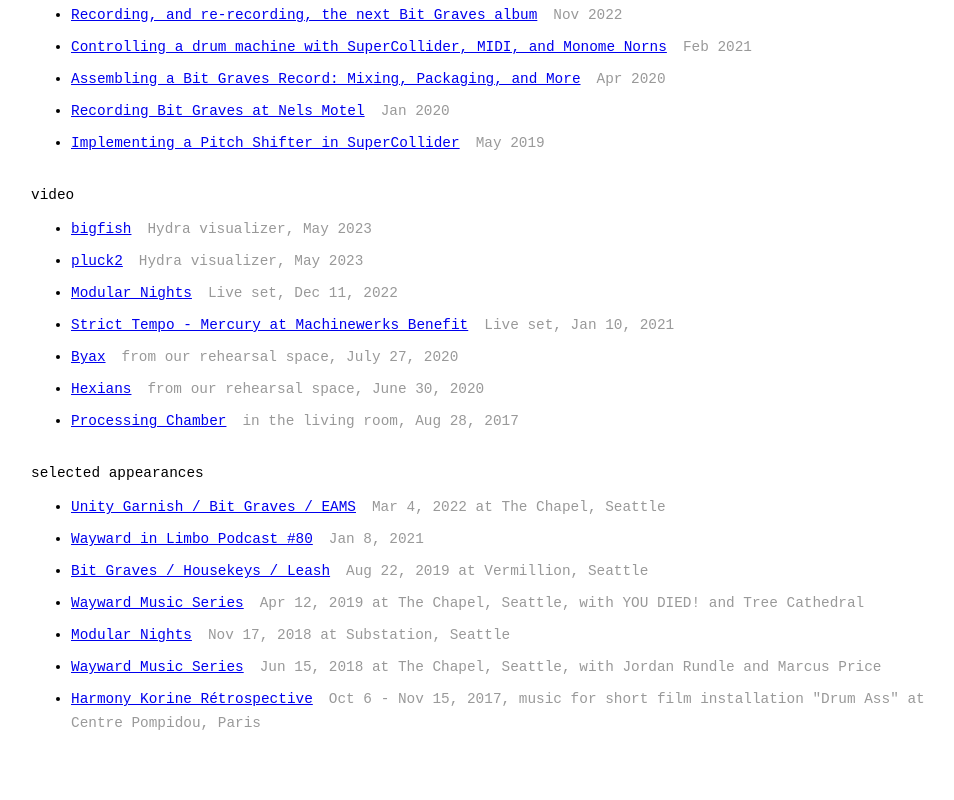
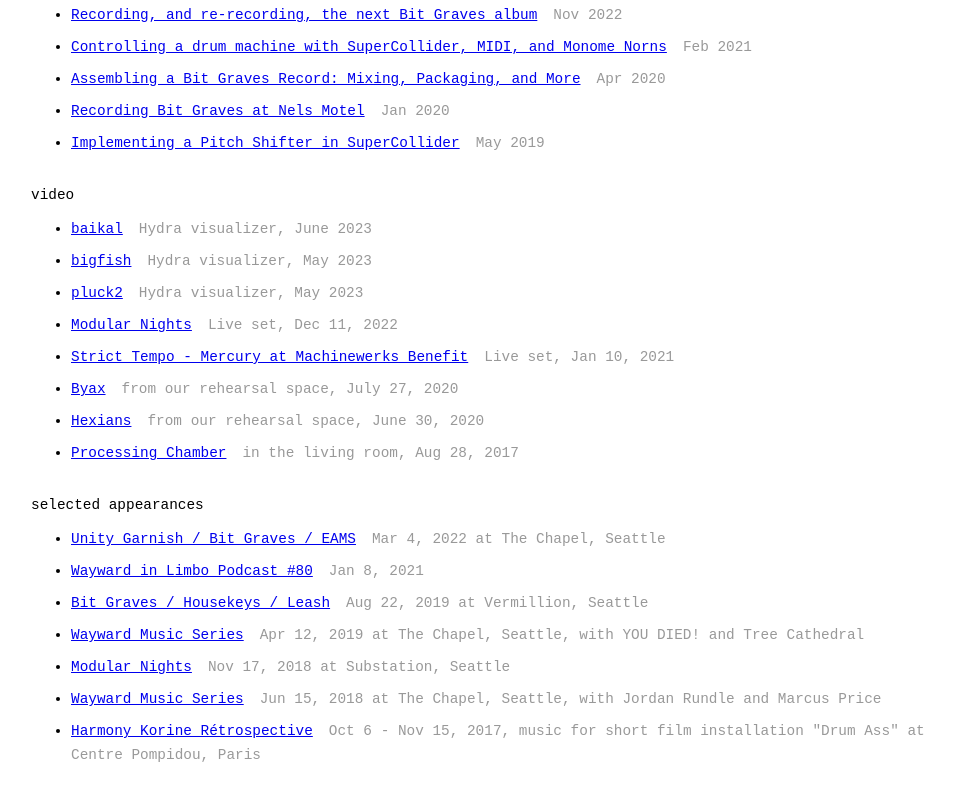
Before and after one commit to bitgraves/bitgraves-www, a React (Create React App) app: page / in a window 1280 px wide. Shown: the part 793-1593 px from the top of the page, without its empty margins (133-1087 px from the left). Built offline with nearby package versions, Linux system fonts and the light colour scheme.

Commit message:
add baikal visualizer

```diff
--- a/src/App.js
+++ b/src/App.js
@@ -118,6 +118,11 @@
 
 const VIDEO_LINKS = [
   {
+    name: 'baikal',
+    url: 'https://youtu.be/HjcY6ooLjvM',
+    details: 'Hydra visualizer, June 2023',
+  },
+  {
     name: 'bigfish',
     url: 'https://youtu.be/E-kVV_5_Th4',
     details: 'Hydra visualizer, May 2023',
@@ -229,7 +234,7 @@
             </li>
             <li>
               Watch the{' '}
-              <a href="https://youtu.be/E-kVV_5_Th4" target="_blank" rel="noopener noreferrer">
+              <a href="https://youtu.be/HjcY6ooLjvM" target="_blank" rel="noopener noreferrer">
                 hydra visualizer on YouTube
               </a>
             </li>
```
